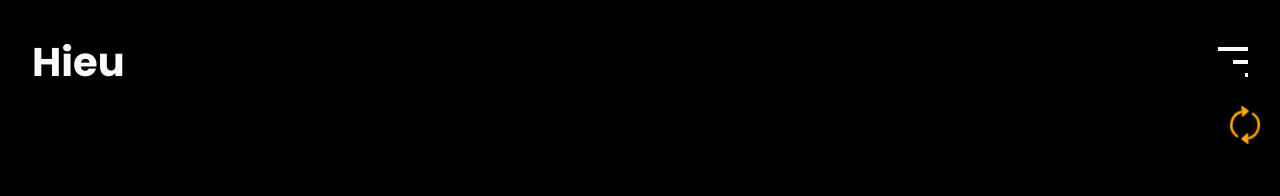
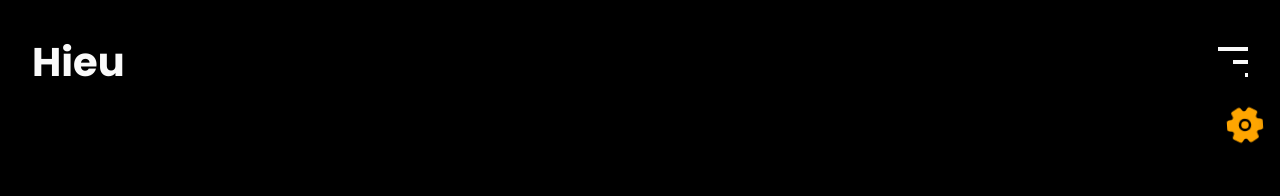
Before and after one commit to hieungochoangit/portfolio, a React (Create React App) app: page / in a window 1280 px wide. Shown: the top 196 px of the page. Built offline with nearby package versions, Linux system fonts and the light colour scheme.

Commit message:
Change icon

```diff
--- a/src/App.js
+++ b/src/App.js
@@ -4,7 +4,7 @@ import About from "./components/Pages/About";
 import styled, { keyframes, ThemeProvider } from "styled-components";
 import GlobalStyle, { darkTheme, lightTheme } from "./global/globalStyle";
 import { useState } from "react";
-import { BsArrowRepeat } from 'react-icons/bs';
+import { IoSettings } from 'react-icons/io5';
 
 // Routes
 import { Routes, Route } from 'react-router-dom';
@@ -145,7 +145,7 @@ function App() {
 
       {/* Handle change primary color */}
       <SettingPrimaryColor onClick={handleToggleButtonChangePrimaryColor}>
-        <BsArrowRepeat />
+        <IoSettings />
       </SettingPrimaryColor>
 
       <ListPrimaryColor showPrimaryList={showPrimaryList}>
```
